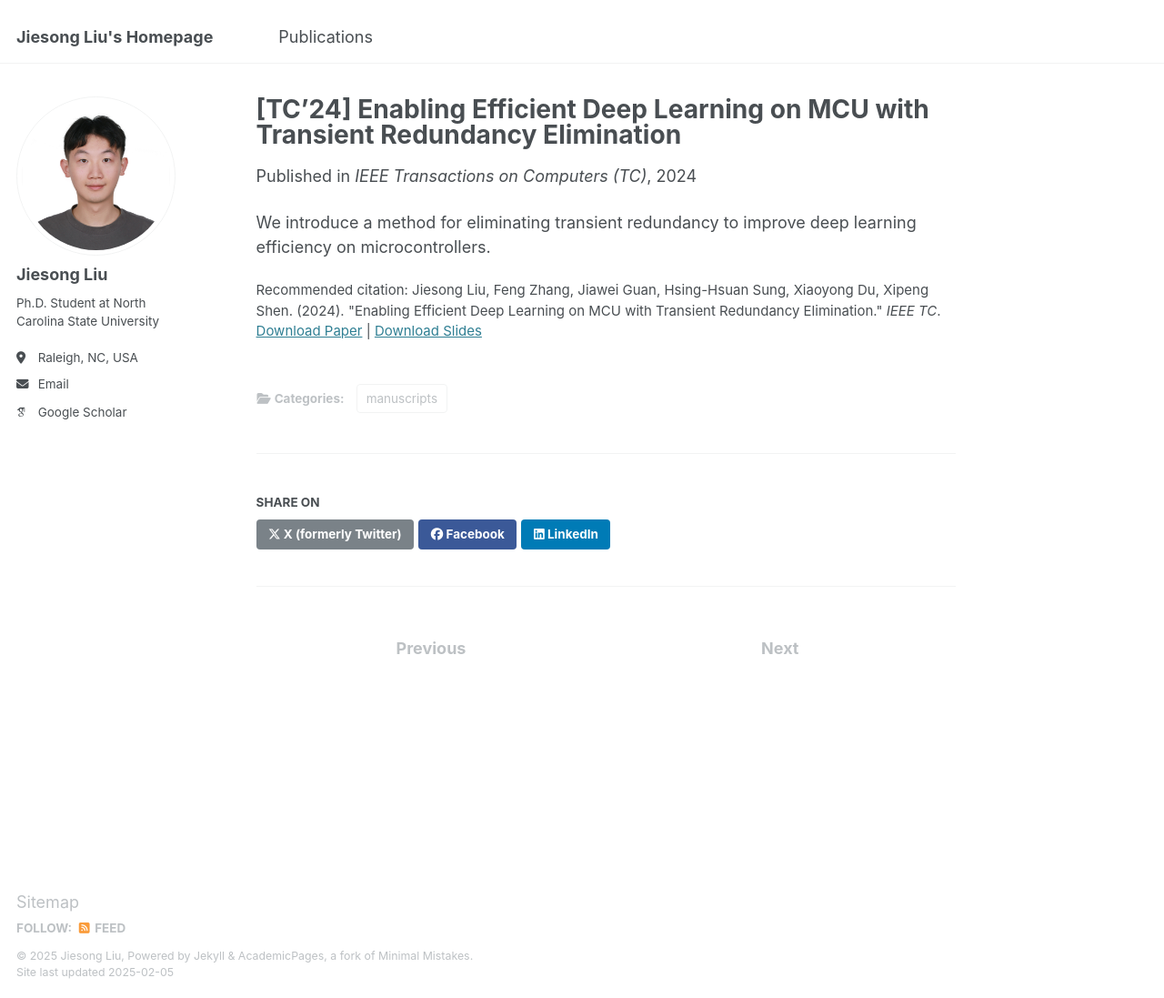
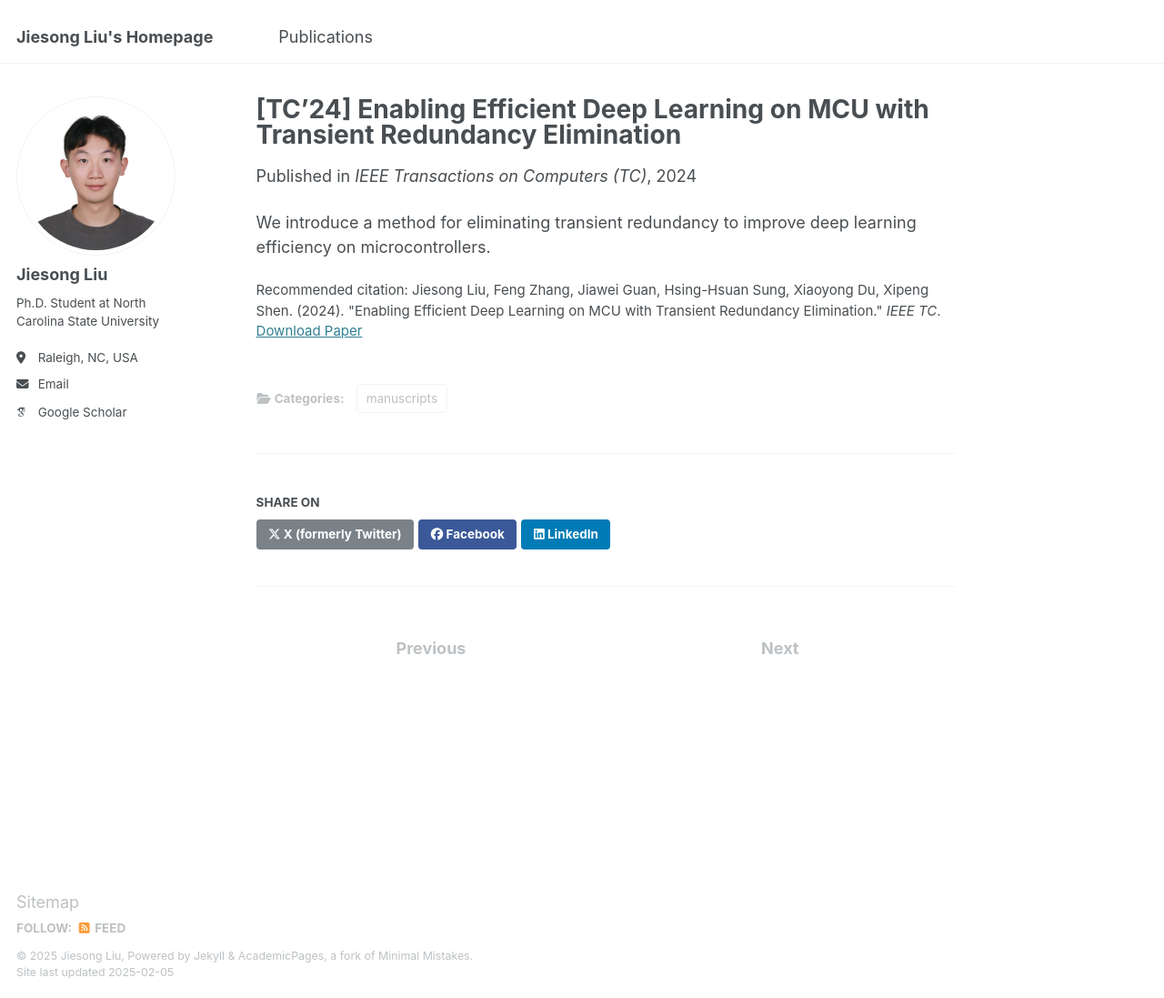
Before and after one commit to Fred1031/Fred1031.github.io, a Jekyll site: the page built from _publications/2024_tc.md, in a window 1280 px wide and 1097 px high. Shown: the whole window at 91% size. Built offline with Jekyll 4.4.1, drawn with Linux system fonts in a browser that asks for light colours; some web fonts are replaced.

Commit message:
Update 2024_tc.md

```diff
--- a/_publications/2024_tc.md
+++ b/_publications/2024_tc.md
@@ -12,7 +12,7 @@ category: manuscripts
 permalink: /publication/tc_2024
 date: 2024-01-01
 venue: 'IEEE Transactions on Computers (TC)'
-slidesurl: 'http://fred1031.github.io/files/TC2024_slides.pdf'
+slidesurl: #'http://fred1031.github.io/files/TC2024_slides.pdf'
 paperurl: 'http://fred1031.github.io/files/TC2024.pdf'
 citation: 'Jiesong Liu, Feng Zhang, Jiawei Guan, Hsing-Hsuan Sung, Xiaoyong Du, Xipeng Shen. (2024). "Enabling Efficient Deep Learning on MCU with Transient Redundancy Elimination." <i>IEEE TC</i>.'
 ---
```
